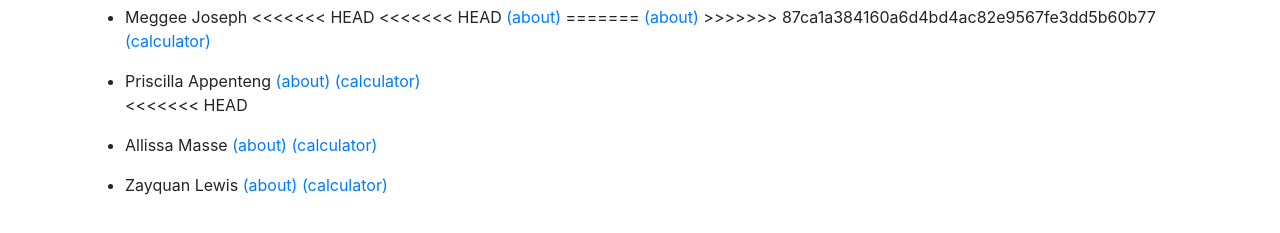
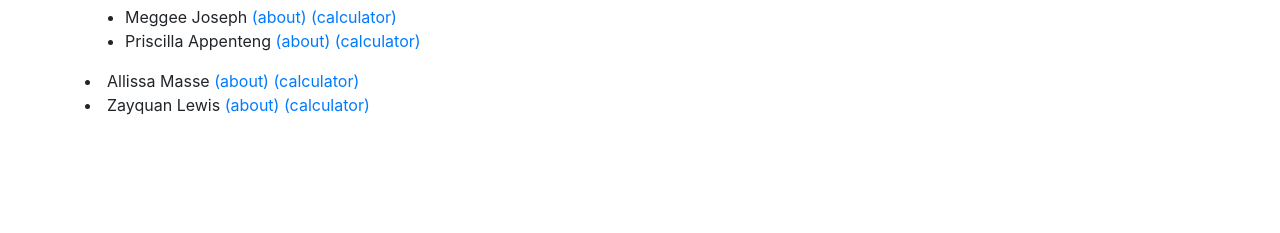
Before and after one commit to meggeejoseph/TheBAB, a plain HTML site: page about.html in a window 1280 px wide. Shown: the part 97-330 px from the top of the page. Drawn offline with nearby package versions, Linux system fonts and the light colour scheme.

Commit message:
Update about.html

```diff
--- a/about.html
+++ b/about.html
@@ -15,38 +15,23 @@
     <h2>Team Members</h2>
     <ul>
     <li> Meggee Joseph
-<<<<<<< HEAD
-<<<<<<< HEAD
-        <a href="aboutTim.">(about)</a>
-=======
         <a href="file:///Users/meggeejoseph/Documents/GitHub/Meggee-Repository-1/Meggee's%20website.html">(about)</a>
->>>>>>> 87ca1a384160a6d4bd4ac82e9567fe3dd5b60b77
         <a href="calcTim.html">(calculator)</a>
     </li>
-  </ul>
-
-  <ul>
     <li> Priscilla Appenteng
         <a href="file:///C:/Users/prisc/OneDrive/Desktop/GitHub/TheBAB/aboutPris.html">(about)</a>
         <a href="calcLuis.html">(calculator)</a>
     </li>
-<<<<<<< HEAD
    </ul>
-
-   <ul>
     <li> Allissa Masse
         <a href="file:///Users/bpuser/Documents/GitHub/TheBAB/QUEENLISSA.html">(about)</a>
         <a href="calcLuis.html">(calculator)</a>
     </li>
-   </ul>
-
-    <ul>
     <li> Zayquan Lewis
         <a href="aboutLuis.html">(about)</a>
         <a href="calcLuis.html">(calculator)</a>
     </li>
     </ul>
-
 
  <!-- Optional JavaScript -->
  <!-- jQuery first, then Popper.js, then Bootstrap JS -->
```
